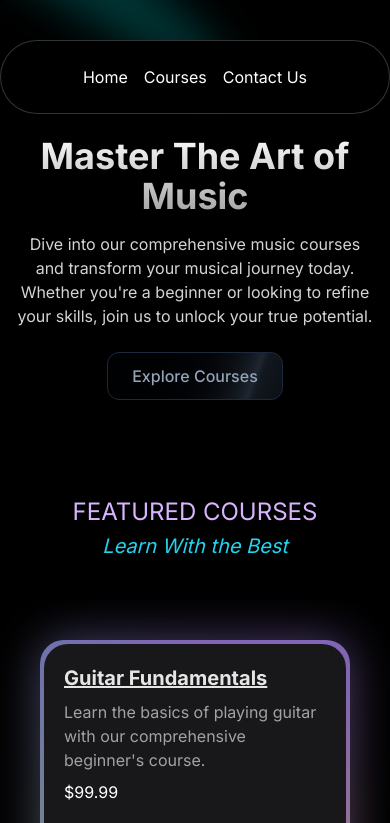
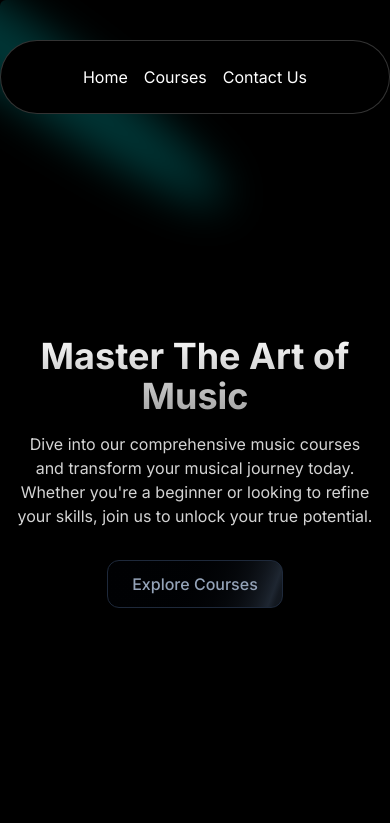
Before and after one commit to Atrika10/MusicWebsite, a Next.js app: page / in a window 390 px wide. Shown: the top 823 px of the page. Built offline with nearby package versions, Linux system fonts and the light colour scheme.

Commit message:
Refactor HeroSection component to improve responsiveness and add Spotlight effect

```diff
--- a/src/components/HeroSection.tsx
+++ b/src/components/HeroSection.tsx
@@ -9,12 +9,13 @@ import { Spotlight } from './ui/Spotlight';
 export default function HeroSection() {
   return (
     <>
-      <div className='h-auto md:h-[40rem] w-full rounded-md flex flex-col items-center justify-center relative overflow-hidden mx-auto py-10 md:py-0'>
+      <div className='h-screen  md:h-[40rem] w-full rounded-md flex flex-col items-center justify-center relative overflow-hidden mx-auto py-10 md:py-0'>
       <Spotlight
-        className="-top-40 left-0 md:left-32 md:-top-20 lg:-top-28"
+        className="-top-[6rem] left-0
+        md:left-32 md:-top-20 lg:-top-28"
         fill="cyan"
       />
-        <div className="p-4 relative z-10 w-full text-center flex flex-col items-center justify-center">
+        <div className="p-4 relative z-10 w-full text-center flex flex-col items-center justify-center mt-5">
           <div
             className="mt-20 md:mt-0 text-4xl md:text-7xl font-bold bg-clip-text text-transparent bg-gradient-to-b from-neutral-50 to-neutral-400"
           >Master The Art of Music</div>
@@ -26,7 +27,7 @@ export default function HeroSection() {
 
           <div>
             <Link href="/courses">
-              <button className="mt-6 inline-flex h-12 animate-shimmer items-center justify-center rounded-xl border border-slate-800 bg-[linear-gradient(110deg,#000103,45%,#1e2631,55%,#000103)] bg-[length:200%_100%] px-6 font-medium text-slate-400 transition-colors focus:outline-none focus:ring-2 focus:ring-slate-400 focus:ring-offset-2 focus:ring-offset-slate-50">
+              <button className="mt-8 inline-flex h-12 animate-shimmer items-center justify-center rounded-xl border border-slate-800 bg-[linear-gradient(110deg,#000103,45%,#1e2631,55%,#000103)] bg-[length:200%_100%] px-6 font-medium text-slate-400 transition-colors focus:outline-none focus:ring-2 focus:ring-slate-400 focus:ring-offset-2 focus:ring-offset-slate-50">
                 Explore Courses
               </button>
             </Link>
```
